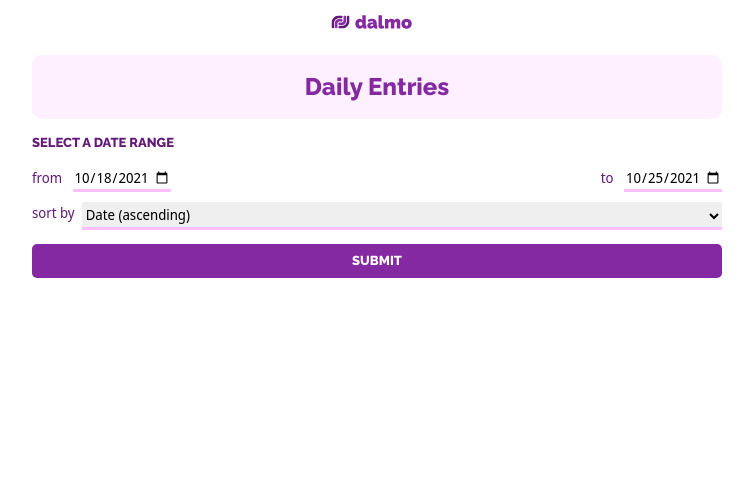
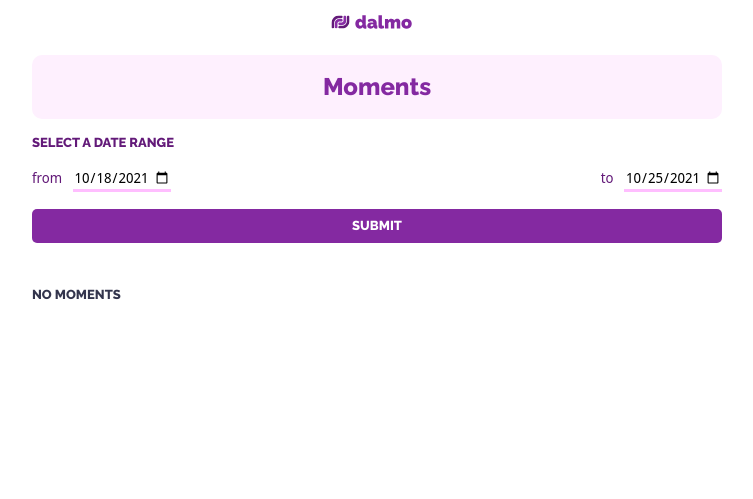
Before and after one commit to thevictormaina/dalmo, a Django app: page /moments in a window 1280 px wide. Shown: the top 499 px of the page, without its empty margins (263-1016 px from the left). Run offline with Django 3.2, Linux system fonts and the light colour scheme; data that the repository does not hold is empty; some libraries are stand-ins or nearby versions.

```diff
--- a/main/models.py
+++ b/main/models.py
@@ -23,7 +23,7 @@ class Moment(models.Model):
     def save(self, *args, **kwargs):
         """Overriding default save method to save date and time instance is created."""
         if not self.id:
-            self.date_added = timezone.now()
+            self.date_added = timezone.localtime() - timezone.timedelta(days=7)
             self.feeling = self.feeling.lower()
         return super(Moment, self).save(*args, *kwargs)
 
@@ -39,12 +39,25 @@ class Moment(models.Model):
     @classmethod
     def date_range(cls, from_date, to_date):
         """Return list of moments within a given date range"""
-        from_date = timezone.datetime.strptime(from_date, date_format)
-        to_date = timezone.datetime.strptime(to_date, date_format)
-        moments = cls.objects.filter(
-            date_added__date__gte=from_date.date(),
-            date_added__date__lte=to_date.date()).all()
+        from_date = timezone.localtime().strptime(from_date, date_format)
+        to_date = timezone.localtime().strptime(to_date, date_format)
+        moments = cls.objects.filter(date_added__date__range=[from_date, to_date]).all()
         return moments
+
+    def from_same_date(self):
+        """Return other moments from the same date as instance"""
+        cls = self.__class__
+        moments = {"date":self.date_added.date(), "moments":[m for m in cls.objects.filter(date_added__date = self.date_added.date()).all()]}
+        return moments
+
+    @classmethod
+    def sort_by_date(cls, from_date, to_date, moments=None):
+        """Return dictionary of moments sorted by date"""
+        moments = moments if moments else cls.date_range(from_date, to_date)
+        dates = [d for d in {m.date_added.date() for m in moments}]
+        dates.sort(reverse=True)
+        return [{"date":d, "moments":moments.filter(date_added__date=d)} for d in dates]
+
 
     @classmethod
     def count_emotions(cls, from_date, to_date):
@@ -86,7 +99,7 @@ class Entry(models.Model):
     def save(self, *args, **kwargs):
         """Overriding default save method to save date and time instance is created."""
         if not self.id:
-            self.date_added = timezone.now()
+            self.date_added = timezone.localtime() - timezone.timedelta(days=7)
         return super(Entry, self).save(*args, *kwargs)
 
     def __str__(self):
--- a/main/templates/main/all_moments.html
+++ b/main/templates/main/all_moments.html
@@ -2,7 +2,31 @@
 
 {% block body %}
 <div class="container">
-    <div class="rounded-card text-purple text-center title-2">Daily Entries</div>
-    {% include 'main/date_selector.html' with variant=2 %}
+    <div class="rounded-card text-purple text-center title-2">Moments</div>
+    {% include 'main/date_selector.html' with variant=1 %}
 </div>
+
+{% for date in moments_by_date %}
+<div class="container">
+    <h2 class="heading-2 my-3">{{ date.date }}</h2>
+    <table class="w-100">
+        {% for moment in date.moments  %}
+            <tr>
+                <td>
+                    <a href="">
+                        <div class="w-100">
+                        <span class="text-purple mr-2">{{ moment.feeling|lower }}</span>
+                        <span class="text-light-gray-2">because {{ moment.cause|truncatewords:3 }}</span>
+                        </div>
+                    </a>
+                </td>
+                <td class="text-right">{{ moment.date_added.time }}</td>
+            </tr>
+        {% endfor %}
+    </table>
+</div>
+{% empty %}
+<div class="container heading-2">No moments</div>
+{% endfor %}
+
 {% endblock body %}
--- a/main/templates/main/date_selector.html
+++ b/main/templates/main/date_selector.html
@@ -7,14 +7,21 @@
         <input name="from-date" id="from-date" type="date" value={{ from_date }}>
       </div>
       <div>
-        <label for="to-date"class="text-dark-purple     mr-2">to</label>
+        <label for="to-date" class="text-dark-purple mr-2">to</label>
         <input name="to-date" id="to-date" type="date" value={{ to_date }}>
       </div>
     </div>
 
     {% if variant == 2 %}
+    <div class="mt-2 d-flex align-items-center">
+      <label for="search" class="text-dark-purple m-0 mr-3"><span class="iconify" data-icon="fe:search" data-width="18"></span></label>
+      <input name="search" id="search" type="text" class="flex-fill" placeholder="Search for feelings or causes">
+    </div>
+    {% endif %}
+
+    {% if variant == 3 %}
     <div class="mt-2 d-flex">
-      <label for="sort"class="text-dark-purple mr-2">sort by</label>
+      <label for="sort" class="text-dark-purple mr-2">sort by</label>
       <select class="flex-fill" name="sort" id="sort">
         <option value="date-asc">Date (ascending)</option>
         <option value="date-desc">Date (descending)</option>
--- a/main/templates/main/footer.html
+++ b/main/templates/main/footer.html
@@ -1,3 +1,4 @@
 <footer>
     <p>© 2021 Victor Maina </p>
 </footer>
+<div></div>
--- a/main/templates/main/index.html
+++ b/main/templates/main/index.html
@@ -82,7 +82,7 @@
         {% include 'main/rated.html' with rating=average_tidiness.value %}
       </div>
     </div>
-    <a href="#"><button class="btn btn-purple">View Entries <span class="iconify" data-icon="fluent:arrow-right-16-filled" data-height="16"></span></button></a>
+    <a href="{% url 'main:all_entries' %}"><button class="btn btn-purple">View Entries <span class="iconify" data-icon="fluent:arrow-right-16-filled" data-height="16"></span></button></a>
     {% else %}
     <div class="rounded-card">No entries</div>
     {% endif %}
--- a/main/urls.py
+++ b/main/urls.py
@@ -4,5 +4,6 @@ from . import views
 app_name = 'main'
 urlpatterns = [
     path('', views.index, name='index'),
-    path('moments', views.all_moments, name="all_moments")
+    path('moments', views.all_moments, name="all_moments"),
+    path('entries', views.all_entries, name="all_entries"),
 ]
--- a/main/views.py
+++ b/main/views.py
@@ -1,10 +1,11 @@
+from datetime import tzinfo
 from django.shortcuts import render
 from django.http import HttpResponse
 from django.utils import timezone
 
 from main.models import Entry, Moment
 
-today = timezone.now()
+today = timezone.localtime()
 week_ago = today - timezone.timedelta(days=7)
 
 def index(request):
@@ -51,9 +52,20 @@ def all_moments(request):
         from_date = week_ago.strftime('%Y-%m-%d')
         to_date = today.strftime('%Y-%m-%d')
 
+    moments_by_date = Moment.sort_by_date(from_date, to_date)
+
+    print("DATES: ", moments_by_date, "\n")
+    print(to_date)
+
+
     ctx = {
         "title": "Entries",
         "from_date": from_date,
         "to_date": to_date,
+        "moments_by_date": moments_by_date
         }
     return render(request, 'main/all_moments.html', ctx)
+
+def all_entries(request):
+    ctx = {}
+    return render(request, "main/all_entries.html", ctx)
--- a/static/css/index.css
+++ b/static/css/index.css
@@ -195,6 +214,7 @@ html {
   font-size: 14px;
   font-weight: 500;
   color: #33354D;
+  font-feature-settings: "lnum" 1;
 }
 body p, body h1, body h2, body h3,
 html p,
--- a/static/scss/_config.scss
+++ b/static/scss/_config.scss
@@ -5,6 +5,7 @@ $colors: (
     "purple": #8429A1,
     "lavender-gray": #BDC0DB,
     "light-gray": #E5E9F5,
+    "light-gray-2": #A6A9B3,
     "light-pink": #FFBEFF,
     "white": white,
     "black": black,
--- a/static/scss/_fonts.scss
+++ b/static/scss/_fonts.scss
@@ -13,6 +13,7 @@ html {
     font-size: 14px;
     font-weight: 500;
     color: config.color('dark-gray');
+    font-feature-settings: 'lnum' 1;
 
     p, h1, h2, h3 {
         margin-bottom: 0;
--- /dev/null
+++ b/static/scss/_table.scss
@@ -0,0 +1,16 @@
+@use 'config';
+
+table {
+    tr {
+        border-bottom: 1px solid config.color('light-gray');
+        &:last-child {
+            border-bottom: none;
+        }
+        td {
+            padding: 1rem 0;
+            a:hover .text-purple {
+                color: config.color('dark-purple');
+            }
+        }
+    }
+}
--- a/static/scss/index.scss
+++ b/static/scss/index.scss
@@ -3,12 +3,16 @@
 @use 'cards';
 @use 'inputs';
 @use 'btn';
+@use 'table';
 
 body, html {
     box-sizing: border-box;
 
-    a:hover {
-        text-decoration: none;
+    a {
+        transition: 300ms;
+        &:hover {
+            text-decoration: none;
+        }
     }
 
     .vertical-align {
@@ -47,6 +51,13 @@ body, html {
         color: config.color('purple');
         font-size: 12px;
         text-align: center;
+
+        & + div {
+            content: "";
+            position: relative;
+            height: 30px;
+            margin-top: 30px;
+        }
     }
 
 }
```
Also changed, not shown: other parts of static/css/index.css (+41 -0 lines), main/templates/main/all_entries.html (+8 -0 lines), 2 other files.
